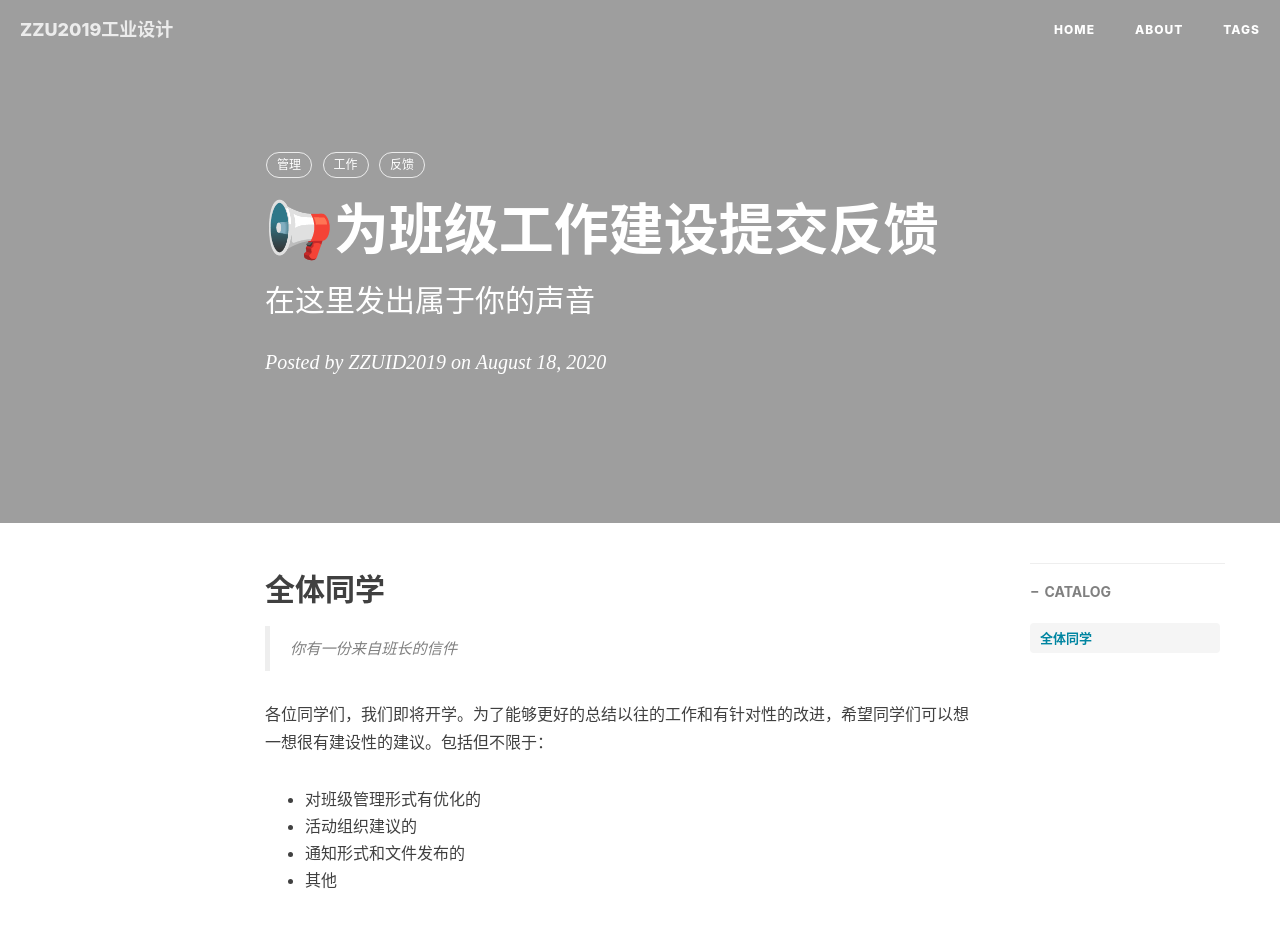
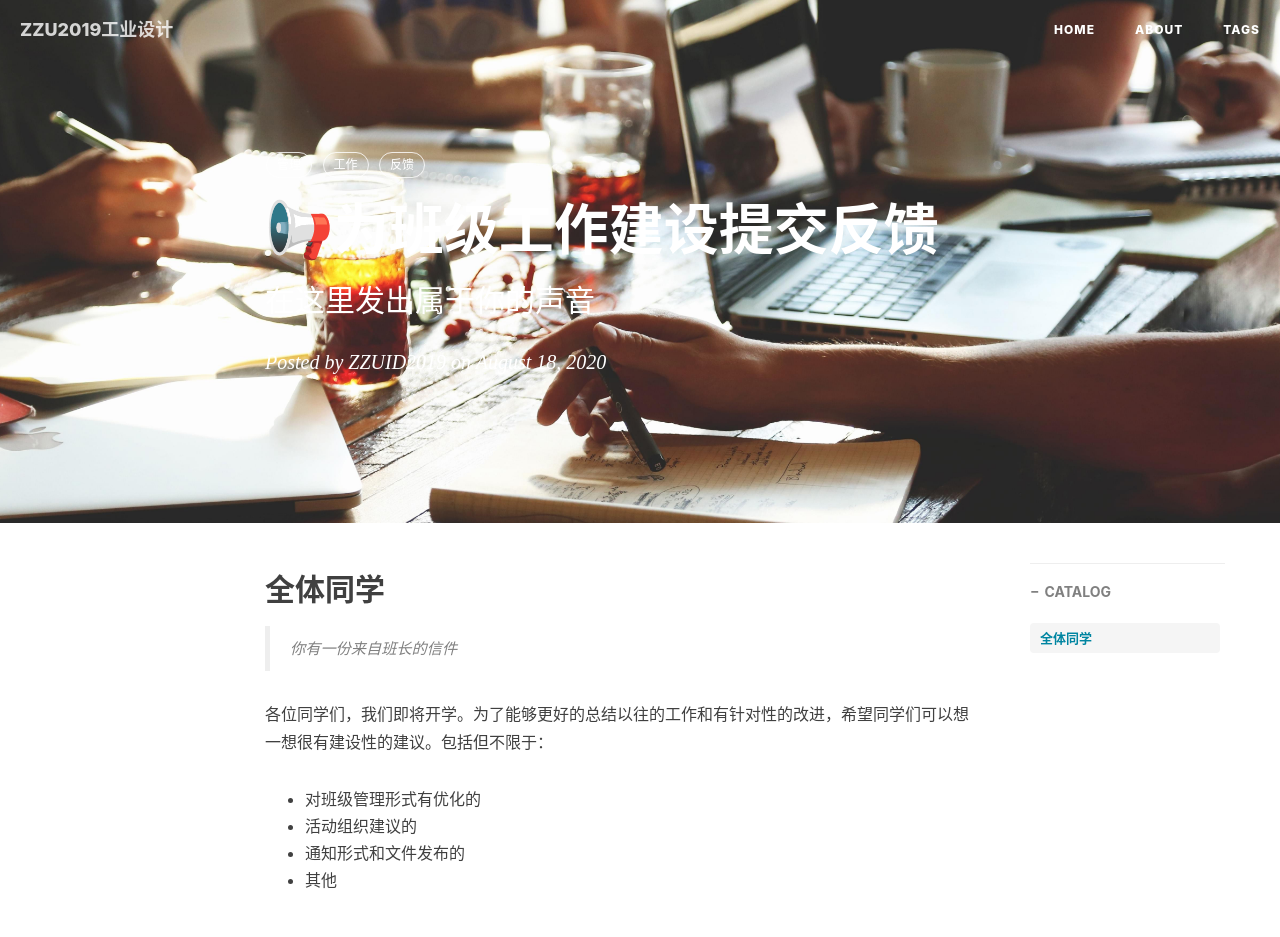
Before and after one commit to JairKjpg/zzuindustrialdesign2019, a Jekyll site: the page built from _posts/2020-08-18-为班级工作建设提交反馈.md, in a window 1280 px wide. Shown: the top 937 px of the page. Built offline with Jekyll 4.4.1, drawn with Linux system fonts in a browser that asks for light colours; nearby versions of some CDN libraries; comment, search, counter and statistics services are not loaded.

Commit message:
change img

```diff
--- a/_posts/2020-08-18-为班级工作建设提交反馈.md
+++ b/_posts/2020-08-18-为班级工作建设提交反馈.md
@@ -5,7 +5,7 @@ title:      📢为班级工作建设提交反馈 				# 标题
 subtitle:   在这里发出属于你的声音 #副标题
 date:       2020-08-18 				# 时间
 author:     ZZUID2019 						# 作者
-header-img: s1.ax1x.com/2020/08/18/duKAKA.jpg 	#这篇文章标题背景图片
+header-img: img/post/2020-08-18-为班级工作建设提交反馈/meetingtime.jpg 	#这篇文章标题背景图片
 catalog: true 						# 是否归档
 tags:								#标签
     - 管理
```
Also changed, not shown: img/post/2020-08-18-为班级工作建设提交反馈/meetingtime.jpg (added).
